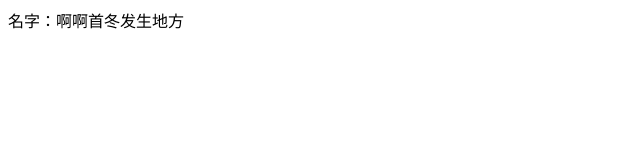
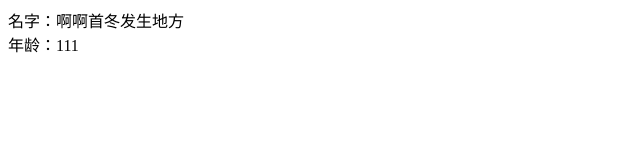
Before and after one commit to spencer155/sun, a React (Create React App) app in the folder react/test-react/: page / in a window 1280 px wide. Shown: the top 160 px of the page, without its empty margins (0-640 px from the left). Built offline with nearby package versions, Linux system fonts and the light colour scheme.

Commit message:
context函数组件

```diff
--- a/react/test-react/src/组件通信/context.js
+++ b/react/test-react/src/组件通信/context.js
@@ -16,10 +16,27 @@ class Name extends Component {
 }
 Name.contextType = UserContext
 
+function Age() {
+  return (
+    <UserContext.Consumer>
+      {
+      value => {
+        return (
+          <div>
+          年龄：{value.age}
+          </div>
+        )
+      }
+    }
+    </UserContext.Consumer>
+  )
+}
+
 function Main() {
   return (
     <div>
       <Name/>
+      <Age/>
     </div>
   )
 }
@@ -29,7 +46,8 @@ export default class App extends Component {
   constructor() {
     super()
     this.state = {
-      name:'啊啊首冬发生地方'
+      name:'啊啊首冬发生地方',
+      age:111
     }
   }
   render() {
```
